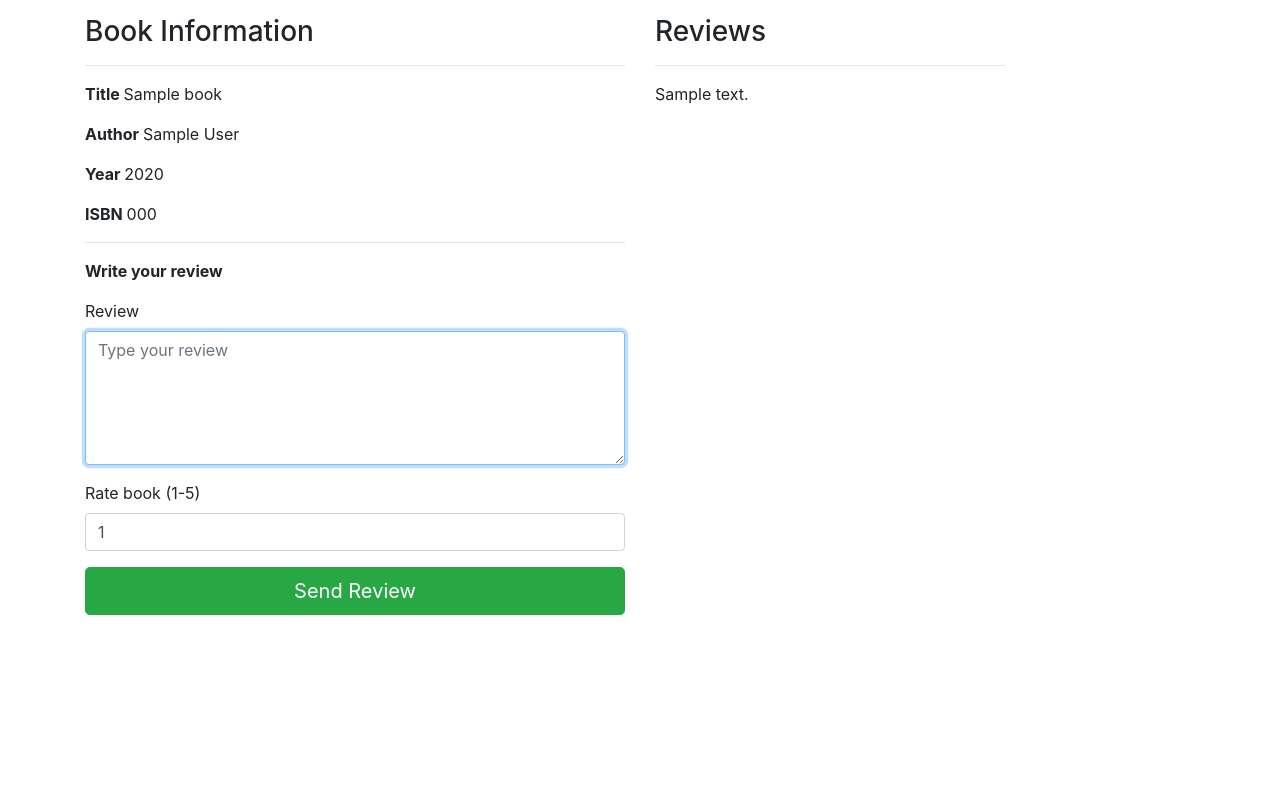
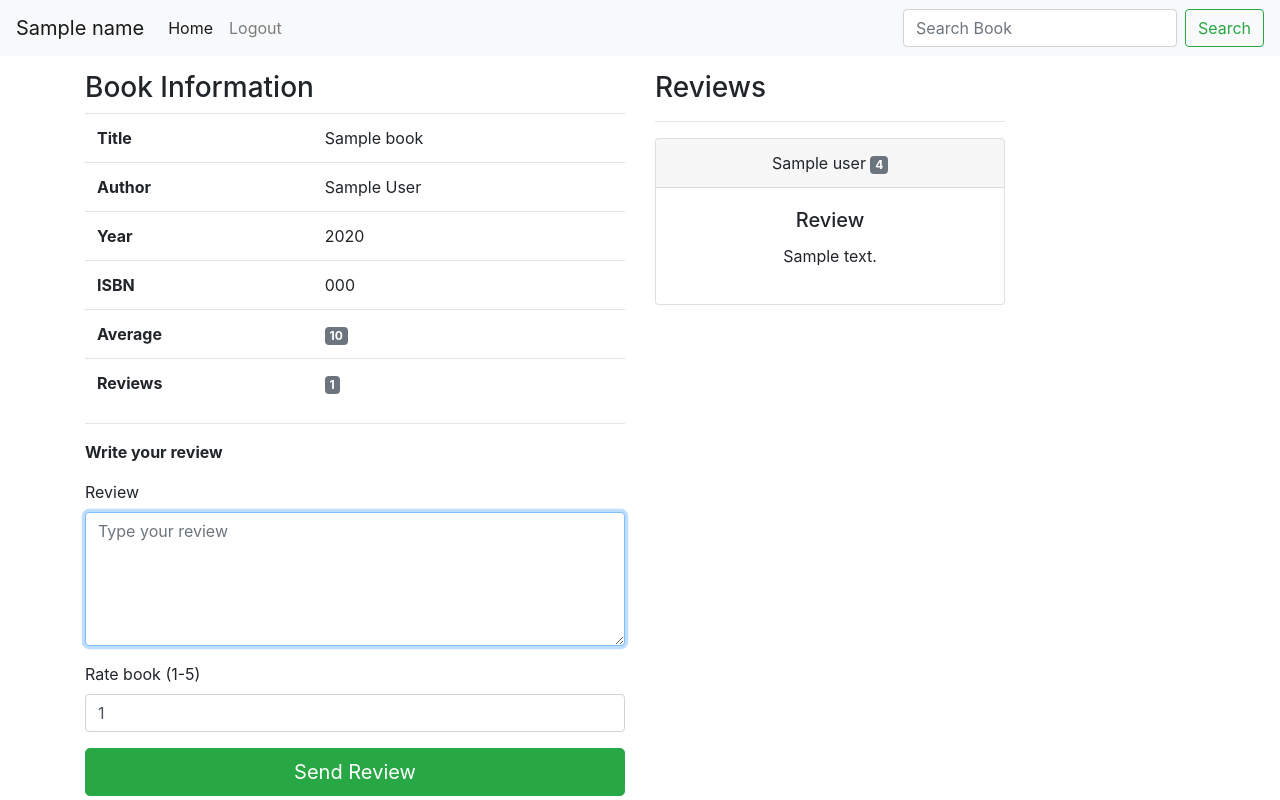
Before and after one commit to emmanuelluur/books_flask, a Flask app: template templates/book/book.html in a window 1280 px wide. Run offline with Flask 2, Linux system fonts and the light colour scheme; the template is opened without the code that fills it: most values are stand-ins (such as "Sample title", 1, 10 or a date in 2020); some libraries are stand-ins or nearby versions.

Commit message:
Show average and reviws total api

```diff
--- a/application.py
+++ b/application.py
@@ -114,16 +114,20 @@ def search_book():
 
 @app.route("/book/<book_id>")
 def bookPage(book_id):
+    name = session['name']
     book = book_id
     result = db.execute(
         f"SELECT * FROM tbl_books WHERE book_id = '{book}'").fetchone()
     rateB = db.execute(
-            f"SELECT * FROM tbl_reviews WHERE book_id = '{book}' ")
+        f"SELECT tbl_reviews.rate as rate, tbl_reviews.review as review, tbl_user.username as user  FROM tbl_reviews LEFT JOIN tbl_user ON tbl_reviews.user_id = tbl_user.user_id WHERE book_id = '{book}' ")
+    average = db.execute("SELECT AVG(rate) as res FROM tbl_reviews WHERE book_id = :book_id", {
+                         "book_id": book}).fetchone()
+    review_count = db.execute(
+        "SELECT COUNT(*) as total FROM tbl_reviews WHERE book_id = :book_id", {"book_id": book}).fetchone()
+    if rateB.rowcount >= 1:
+        return render_template("book/book.html", title="Book Page", name=name, books=result, reviews=rateB, average=float(average.res), review_count=int(review_count.total))
 
-    if rateB.rowcount >= 1:
-        return render_template("book/book.html", title="Book Page", books=result, reviews = rateB)
-
-    return render_template("book/book.html", title="Book Page", books=result)
+    return render_template("book/book.html", title="Book Page", name=session['name'], books=result, average=0, review_count=0)
 
 # Rate & Review Methods
 
@@ -140,13 +144,13 @@ def review():
         rateB = db.execute(
             f"SELECT * FROM tbl_reviews WHERE (user_id = '{user}') AND (book_id = '{book}')")
         if rateB.rowcount >= 1:
-            return render_template("book/message.html", title="Error", message= "User already rated this book")
+            return render_template("book/message.html", title="Error", message="User already rated this book")
         # Proceed to save review
         db.execute("INSERT INTO tbl_reviews (book_id, user_id, rate, review) VALUES (:book_id, :user_id, :rate, :review)",
-        {"book_id": int(book), "user_id": user, "rate": int(rate), "review": review})
+                   {"book_id": int(book), "user_id": user, "rate": int(rate), "review": review})
         # Transaction sql
         db.commit()
-        return render_template("book/message.html", title="Success", message= "Done")
+        return render_template("book/message.html", title="Success", message="Done")
 # API Application
 
 
@@ -155,6 +159,18 @@ def api(isbn):
     book = isbn
     result = db.execute(
         f"SELECT * FROM tbl_books WHERE isbn = '{book}'").fetchone()
+    if result is None:
+        return "No book"
+    # average and count reviews
+    average = db.execute("SELECT AVG(rate) as res FROM tbl_reviews WHERE book_id = :book_id", {
+                         "book_id": result.book_id}).fetchone()
+    review_count = db.execute(
+        "SELECT COUNT(*) as total FROM tbl_reviews WHERE book_id = :book_id", {"book_id": result.book_id}).fetchone()
+
+
+
     data = {"title": result.title, "author": result.author,
-            "year": result.year_book, "isbn": result.isbn}
+            "year": result.year_book, "isbn": result.isbn,
+            "average": float(average.res), "review_count": review_count.total}
+
     return jsonify(data)
--- a/templates/book/book.html
+++ b/templates/book/book.html
@@ -1,19 +1,69 @@
 {% extends "./base.html" %}
+{% block navbar %}
+<nav class="navbar navbar-expand-lg navbar-light bg-light">
+    <a class="navbar-brand" href="#">{{ name }}</a>
+    <button class="navbar-toggler" type="button" data-toggle="collapse" data-target="#navbarTogglerDemo02"
+        aria-controls="navbarTogglerDemo02" aria-expanded="false" aria-label="Toggle navigation">
+        <span class="navbar-toggler-icon"></span>
+    </button>
 
+    <div class="collapse navbar-collapse" id="navbarTogglerDemo02">
+        <ul class="navbar-nav mr-auto mt-2 mt-lg-0">
+            <li class="nav-item active">
+                <a class="nav-link" href="{{ url_for('index') }}">Home <span class="sr-only">(current)</span></a>
+            </li>
+            <li class="nav-item">
+                <a class="nav-link" href="{{ url_for('logout') }}">Logout</a>
+            </li>
+
+        </ul>
+        <form class="form-inline my-2 my-lg-0" action="{{ url_for('search_book') }}" method="POST">
+            <input class="form-control mr-sm-2" type="search" name="search" placeholder="Search Book">
+            <button class="btn btn-outline-success my-2 my-sm-0" type="submit">Search</button>
+        </form>
+    </div>
+</nav>
+{% endblock navbar %}
 {% block content %}
 <section class="row space">
     <article class="col-sm-6">
         <h3>Book Information</h3>
-        <hr>
-        {% if books %}
-        <p> <strong> Title </strong> {{ books['title'] }} </p>
-        <p> <strong> Author </strong> {{ books['author'] }} </p>
-        <p> <strong> Year </strong> {{ books['year_book'] }} </p>
-        <p> <strong> ISBN </strong> {{ books['isbn'] }} </p>
-        {% else %}
-        <div class="alert alert-danger">No Book Information</div>
-        {% endif %}
-        </ul>
+        <table class="table">
+            <tbody>
+                {% if books %}
+                <tr>
+                    <td> <strong> Title </strong> </td>
+                    <td> {{ books['title'] }} </td>
+                </tr>
+                <tr>
+                    <td> <strong> Author </strong></td>
+                    <td> {{ books['author'] }} </td>
+                </tr>
+                <tr>
+                    <td> <strong> Year </strong></td>
+                    <td> {{ books['year_book'] }} </td>
+                </tr>
+                <tr>
+                    <td> <strong> ISBN </strong></td>
+                    <td> {{ books['isbn'] }} </td>
+                </tr>
+                <tr>
+                    <td> <strong> Average </strong></td>
+                    <td> <span class="badge badge-secondary"> {{ average }} </span> </td>
+                </tr>
+                <tr>
+                    <td> <strong> Reviews </strong> </td>
+                    <td> <span class="badge badge-secondary"> {{ review_count }} </span> </td>
+                </tr>
+
+
+                {% else %}
+                <div class="alert alert-danger">No Book Information</div>
+                {% endif %}
+            </tbody>
+
+        </table>
+
         <hr>
         <p><strong>Write your review</strong></p>
         <form action="{{ url_for('review') }}" method="POST">
@@ -35,10 +85,23 @@
         <hr>
         {% if reviews %}
         {% for review in reviews %}
-        <p>{{ review['review'] }}</p>
+        <p>
+            <div class="card text-center">
+                <div class="card-header">
+                    {{ review['user'] }} <span class="badge badge-secondary"> {{ review['rate'] }} </span>
+                </div>
+                <div class="card-body">
+                    <h5 class="card-title">Review</h5>
+                    <p class="card-text"> {{ review['review'] }} <p>
+                </div>
+            </div>
+        </p>
         {% endfor %}
         {% else %}
-        <div class="alert alert-info"> <p>No reviews yet</p> <p> <strong>Be first!</strong> </p></div>
+        <div class="alert alert-info">
+            <p>No reviews yet</p>
+            <p> <strong>Be first!</strong> </p>
+        </div>
         {% endif %}
     </article>
 </section>
```
